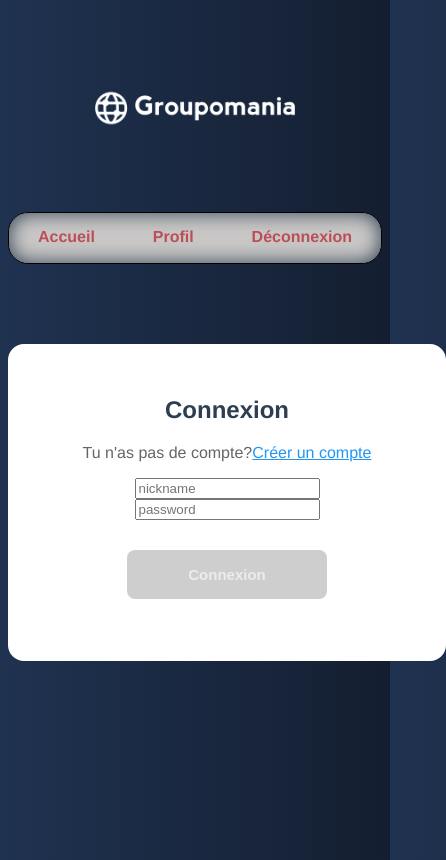
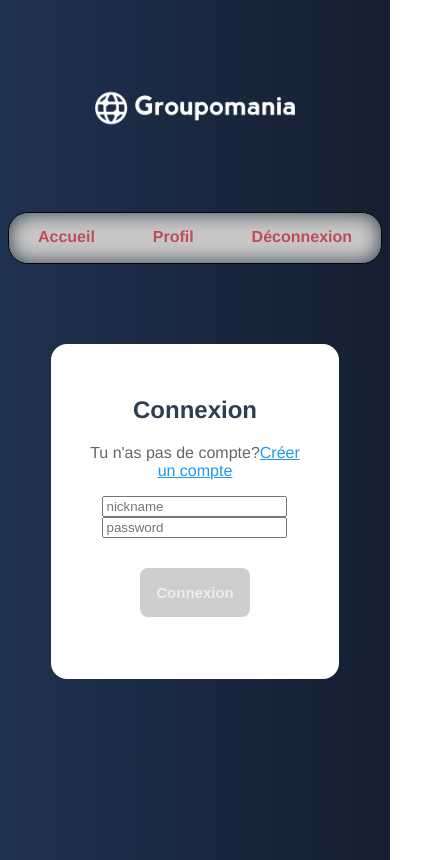
Before and after one commit to LrMlc/P7_Malca_sandoval_laura, a Vue app in the folder frontend/: page /#/ in a window 390 px wide. Shown: the whole page, 446 px wide, since content can reach past the window. Built offline with nearby package versions, Linux system fonts and the light colour scheme.

Commit message:
responsive

```diff
--- a/frontend/src/components/connexioncard.vue
+++ b/frontend/src/components/connexioncard.vue
@@ -117,7 +117,7 @@
 <style scoped>
 .card {
   max-width: 100%;
-  width: 540px;
+  width: 60%;
   background: white;
   border-radius: 16px;
   padding: 32px;
@@ -139,7 +139,6 @@
   font-weight: 800;
   font-size: 15px;
   border: none;
-  width: 200px;
   padding: 16px;
   transition: 0.4s background-color;
   margin: 30px;
```
